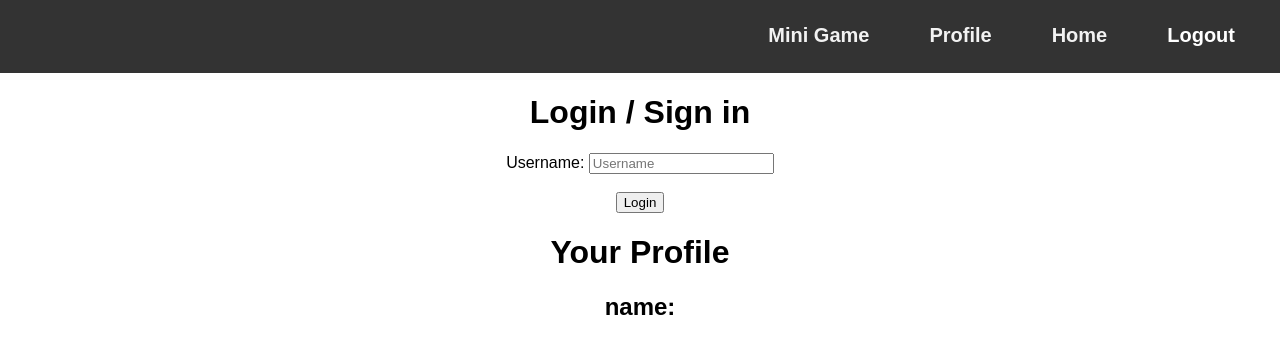
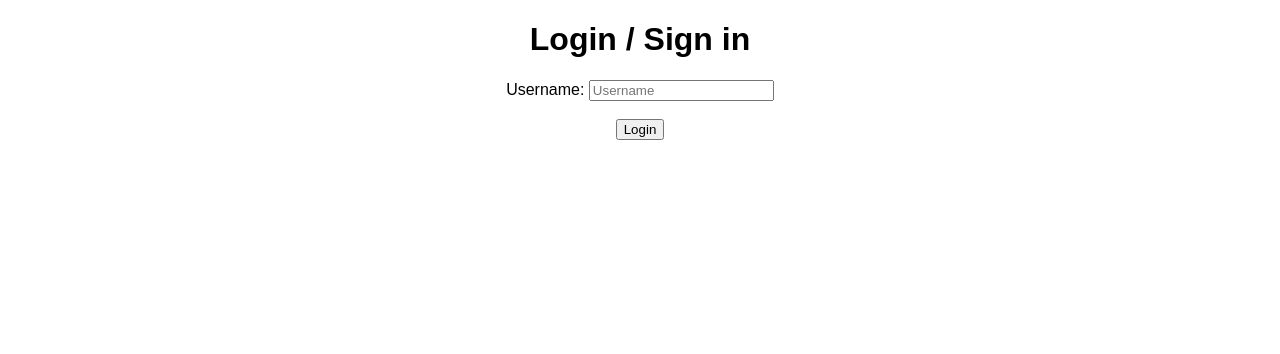
Before and after one commit to utkazyama/slang_challenge_frontend, a React (Create React App) app: page / in a window 1280 px wide. Shown: the top 354 px of the page. Built offline with nearby package versions, Linux system fonts and the light colour scheme; no server answers.

Commit message:
Login & Sign in

```diff
--- a/src/App.js
+++ b/src/App.js
@@ -8,20 +8,43 @@ import GameBoard from './components/GameBoard';
 
 import './App.css';
 
-function App() {
+class App extends React.Component {
+  constructor(props){
+    super(props);
+    this.state = {
+      user: {}
+    }
+  }
+
+  setUser = (user) => {
+    this.setState({user: user})
+  }
+
+  handleLogout = () => {
+    this.setState({
+      user: {}
+    })
+  }
+
+  render(){
     return (
       <div className="App">
       <Router>
         <React.Fragment>
-        <NavBar />
-        <Route exact path='/' component={Login} />
+          <NavBar handleLogout={() => this.handleLogout()} user={this.state.user} />
+          <Route exact path='/' render={(routeProps)=> {
+            return(<Login {...routeProps} setUser={this.setUser} />)
+          }} />
           <Route exact path='/home' component={Home} />
-        <Route exact path='/profile' component={Profile} />
+          <Route exact path='/profile' render={(routeProps)=> {
+            return(< Profile {...routeProps} user={this.state.user} />)
+          }} />
           <Route exact path='/gameboard' component={GameBoard} />
         </React.Fragment>
       </Router>
       </div>
     );
   }
+}
 
 export default App;
--- a/src/components/Login.js
+++ b/src/components/Login.js
@@ -2,67 +2,41 @@ import React from 'react';
 import Profile from './Profile.js';
 
 const USERS = 'https://slang-challenge-backend.herokuapp.com/users';
+const USERS_DEV = 'http://localhost:3001/users';
+
 
 export default class Login extends React.Component {
   constructor(props){
     super(props)
     this.state={
       username: '',
-      users:[]
+      navDisplay: false
     }
-  }
-
-  componentDidMount = () => {
-    fetch(USERS)
-    .then(resp=> resp.json())
-    .then(usersData => this.setState({
-      users: usersData
-    }))
   }
 
   handleUsernameChange = (e) => {
     this.setState({
-      username: e.target.value
+      username: e.target.value,
     })
   }
 
-  validateUser = () => {
-    return this.state.users.find((user) => {
-      return user.name === this.state.username
-    })
-  }
-
-  renderCreateUser = () => {
+  handleSubmit = (e) => {
+    e.preventDefault()
     const reqObj = {
       method: 'POST',
       headers: {
         'Content-Type': 'application/json'
       },
       body: JSON.stringify({
-        name: this.state.username,
-        img_url: null
+        name: this.state.username
       })
     }
     fetch(USERS, reqObj)
     .then(resp => resp.json())
-    .then(user => {this.props.history.push('/home')})
-    this.setState({
-      username: ''
+    .then((user) => {
+      this.props.setUser(user)
+      this.props.history.push('/home');
     })
-  }
-
-  handleSubmit = (e) => {
-    e.preventDefault();
-    const existingUser = this.validateUser();
-    if (existingUser === undefined){
-      this.renderCreateUser();
-    } else if(existingUser.name === this.state.username){
-      this.props.history.push('/home');
-    }
-  }
-
-  handleInputName = () => {
-    console.log('hand this name to proifle', this.state.username);
   }
 
   render(){
@@ -77,7 +51,6 @@ export default class Login extends React.Component {
           <br />
           <input type="submit" value="Login" />
         </form>
-      <Profile handleInputName={this.handleInputName()} />
       </div>
     )
   }
--- a/src/components/NavBar.js
+++ b/src/components/NavBar.js
@@ -1,12 +1,14 @@
 import React from 'react';
 import { NavLink } from 'react-router-dom';
 
-const NavBar = () => {
+const NavBar = (props) => {
+  const displays = props.user.name ? {display: 'block'} : {display: 'none'}
  return (
-   <div className='navbar'>
+   <div className='navbar' style={displays}>
     <nav>
      <ul>
-       <li><NavLink to='/'>Logout</NavLink></li>
+       <li onClick={() => {props.handleLogout()}} >
+        <NavLink to='/'>Logout</NavLink></li>
        <li><NavLink to='/home'>Home</NavLink></li>
        <li><NavLink to='/profile'>Profile</NavLink></li>
        <li><NavLink to='/gameboard'>Mini Game</NavLink></li>
--- a/src/components/Profile.js
+++ b/src/components/Profile.js
@@ -1,10 +1,11 @@
 import React from 'react';
+import { tsPropertySignature } from '@babel/types';
 
-const Profile = () => {
+const Profile = (props) => {
  return (
    <div className="profile-container">
-     <h1>Your Profile</h1>
-     <h2>name: </h2>
+     <h1>My Page</h1>
+     <h2>Name: {props.user.name}</h2>
    </div>
  );
 };
```
Lines whose indentation alone changed are shown as unchanged.
